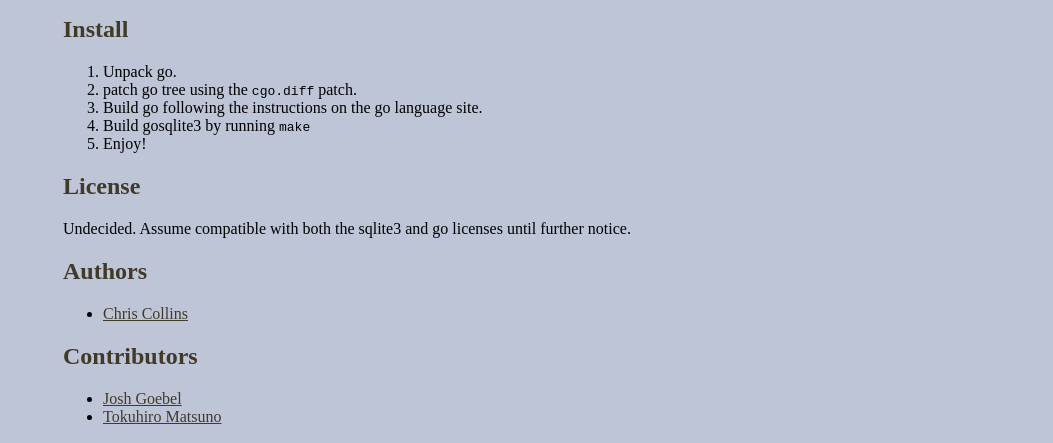
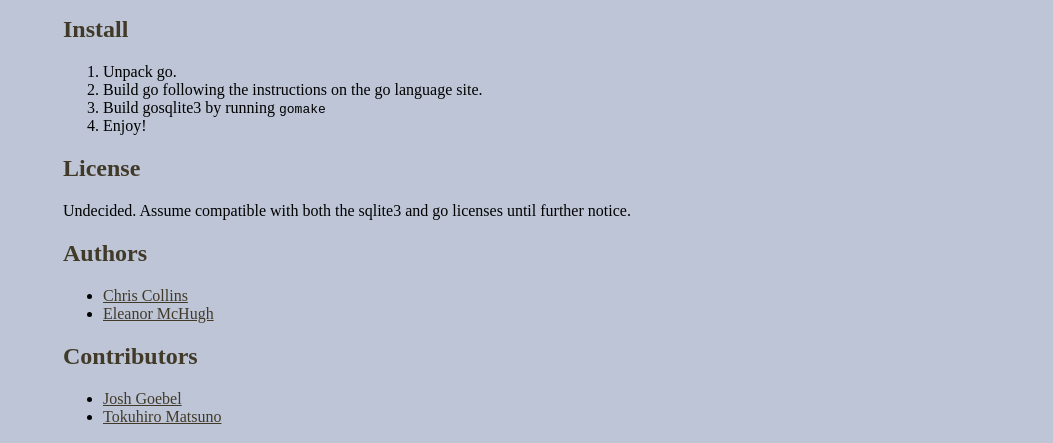
Before and after one commit to kuroneko/gosqlite3, a plain HTML site: page index.html in a window 1280 px wide. Shown: the part 333-776 px from the top of the page, without its empty margins (227-1280 px from the left). Drawn offline with Linux system fonts and the light colour scheme.

Commit message:
update index

```diff
--- a/index.html
+++ b/index.html
@@ -55,13 +55,12 @@
     <p>A Go interface for SQLite3, modelled after the C interface.</p>
     <p>Very incomplete, and moving at a leisurely pace.</p>
 <h2>Dependencies</h2>
-<p>sqlite3</p>
+  <p>sqlite3</p>
 <h2>Install</h2>
 <ol>
   <li>Unpack go.</li>
-  <li>patch go tree using the <tt>cgo.diff</tt> patch.</li>
   <li>Build go following the instructions on the go language site.</li>
-  <li>Build gosqlite3 by running <tt>make</tt></li>
+  <li>Build gosqlite3 by running <tt>gomake</tt></li>
   <li>Enjoy!</li>
 </ol>
 <h2>License</h2>
@@ -69,6 +68,7 @@
 <h2>Authors</h2>
 <ul>
   <li><a href="http://github.com/kuroneko">Chris Collins</a></li>
+  <li><a href="http://github.com/feyelanor">Eleanor McHugh</a></li>
 </ul>
 <h2>Contributors</h2>
 <ul>
```
